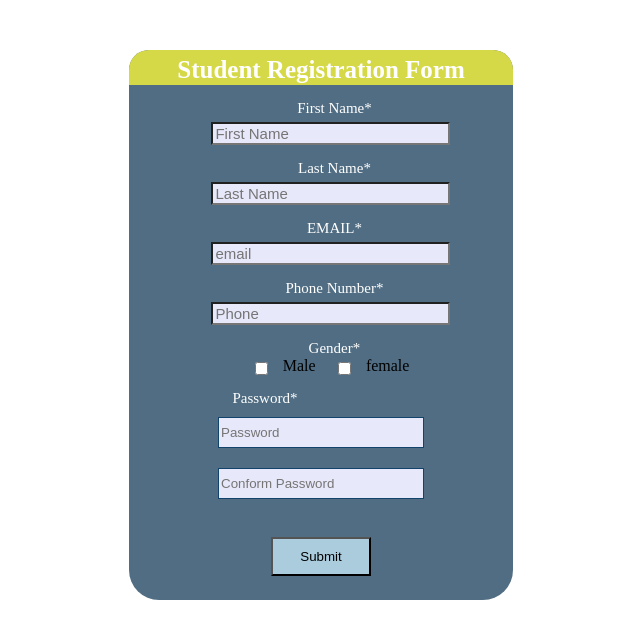
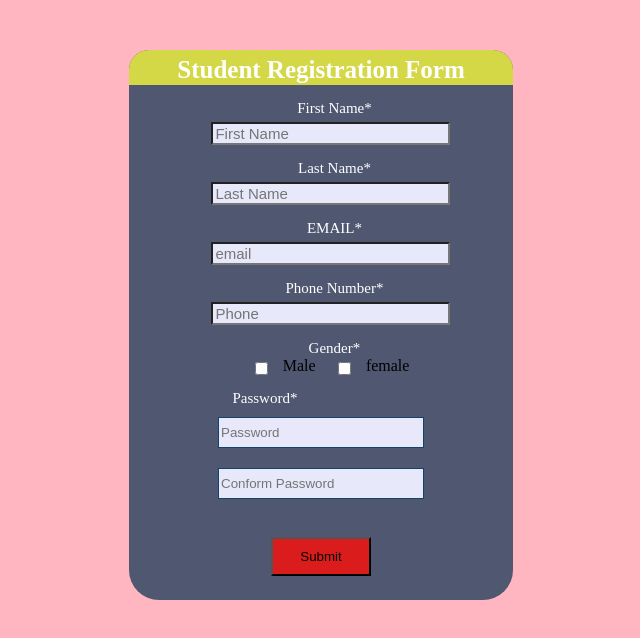
Before and after one commit to shanmugapriyasivaraj/-Registration-Form, a plain HTML site: page index.html in a window 1280 px wide. Shown: the whole page, without its empty margins (319-959 px from the left). Drawn offline with Linux system fonts and the light colour scheme.

Commit message:
color changes

```diff
--- a/style.css
+++ b/style.css
@@ -2,7 +2,9 @@
   margin: 0;
   padding: 0;
 }
-
+body {
+  background-color: lightpink;
+}
 .form_container {
   display: flex;
   flex-direction: column;
@@ -92,7 +94,7 @@
 }
 .btn {
   padding: 10px;
-  background-color: #acd;
+  background-color: rgb(218, 28, 28);
   width: 100px;
   margin-top: 10px;
 }
```
